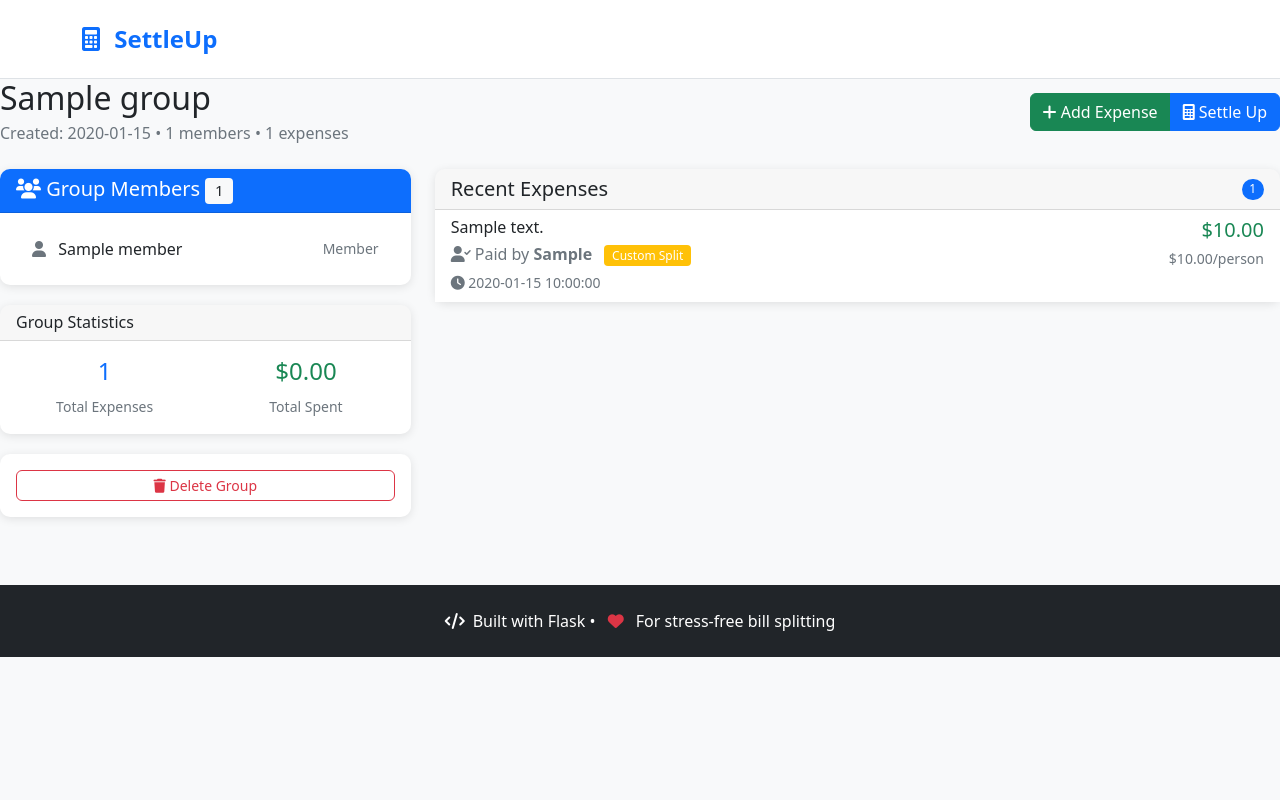
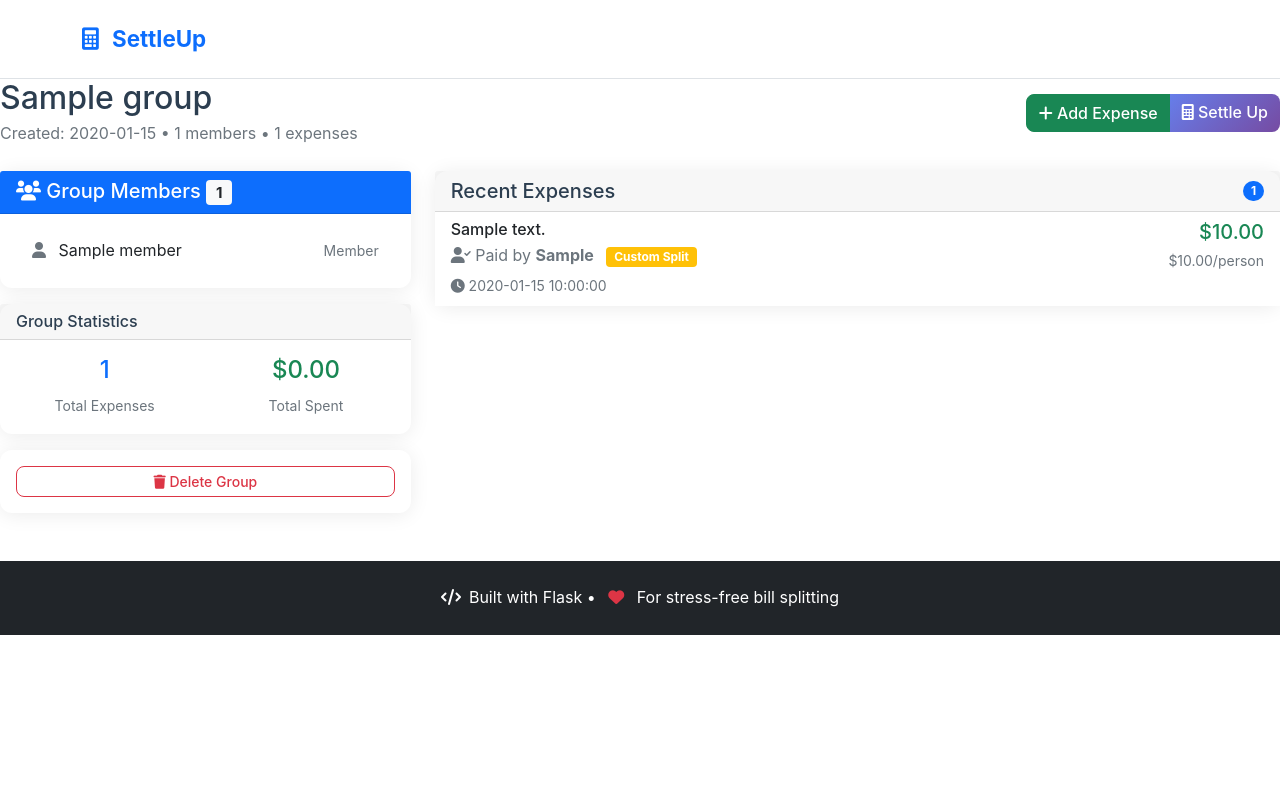
Before and after one commit to Premnat30/settle_up, a Flask app: template templates/group_detail.html in a window 1280 px wide. Run offline with Flask 3, Linux system fonts and the light colour scheme; the template is opened without the code that fills it: most values are stand-ins (such as "Sample title", 1, 10 or a date in 2020).

Commit message:
Update style.css

```diff
--- a/static/style.css
+++ b/static/style.css
@@ -1,61 +1,115 @@
-body {
-    background-color: #f8f9fa;
-    min-height: 100vh;
-    display: flex;
-    flex-direction: column;
+/* Global Styles */
+:root {
+    --primary-gradient: linear-gradient(135deg, #667eea 0%, #764ba2 100%);
+    --secondary-color: #f8f9fa;
+    --text-primary: #2c3e50;
+    --text-secondary: #6c757d;
+    --border-color: #e9ecef;
 }
 
-.navbar-brand {
-    font-weight: bold;
-    font-size: 1.5rem;
+body {
+    background-color: #ffffff;
+    font-family: -apple-system, BlinkMacSystemFont, 'Segoe UI', Roboto, Oxygen, Ubuntu, Cantarell, sans-serif;
+    line-height: 1.6;
+    color: var(--text-primary);
 }
 
-.card {
-    box-shadow: 0 2px 10px rgba(0,0,0,0.1);
-    border: none;
-    margin-bottom: 20px;
-    border-radius: 10px;
+/* Smooth transitions */
+* {
+    transition: all 0.2s ease;
 }
 
-.card-header {
-    border-radius: 10px 10px 0 0 !important;
+/* Custom scrollbar */
+::-webkit-scrollbar {
+    width: 6px;
 }
 
-.list-group-item {
-    border: 1px solid #dee2e6;
-    transition: background-color 0.2s;
+::-webkit-scrollbar-track {
+    background: #f1f1f1;
 }
 
-.list-group-item:hover {
-    background-color: #f8f9fa;
+::-webkit-scrollbar-thumb {
+    background: var(--primary-gradient);
+    border-radius: 3px;
 }
 
-.btn {
-    border-radius: 6px;
-    font-weight: 500;
+::-webkit-scrollbar-thumb:hover {
+    background: #5a6fd8;
 }
 
+/* Enhanced form controls */
+.form-control:focus {
+    border-color: #667eea;
+    box-shadow: 0 0 0 0.2rem rgba(102, 126, 234, 0.25);
+}
+
+/* Button enhancements */
+.btn {
+    border-radius: 8px;
+    font-weight: 500;
+    transition: all 0.3s ease;
+}
+
+.btn-primary {
+    background: var(--primary-gradient);
+    border: none;
+}
+
+.btn-primary:hover {
+    transform: translateY(-1px);
+    box-shadow: 0 4px 15px rgba(102, 126, 234, 0.3);
+}
+
+/* Card enhancements */
+.card {
+    border: none;
+    border-radius: 12px;
+    box-shadow: 0 2px 20px rgba(0,0,0,0.08);
+    transition: all 0.3s ease;
+}
+
+.card:hover {
+    box-shadow: 0 5px 25px rgba(0,0,0,0.12);
+    transform: translateY(-2px);
+}
+
+/* Navigation */
+.navbar-brand {
+    font-weight: 700;
+    font-size: 1.4rem;
+}
+
+/* Alert enhancements */
 .alert {
     border: none;
     border-radius: 8px;
 }
 
-.badge {
-    font-weight: 500;
+/* Utility classes */
+.gradient-text {
+    background: var(--primary-gradient);
+    -webkit-background-clip: text;
+    -webkit-text-fill-color: transparent;
 }
 
-footer {
-    margin-top: auto;
+.shadow-soft {
+    box-shadow: 0 2px 15px rgba(0,0,0,0.08) !important;
 }
 
-/* Custom colors */
-.text-success { color: #198754 !important; }
-.text-danger { color: #dc3545 !important; }
-.bg-primary { background-color: #0d6efd !important; }
+/* Loading animation */
+@keyframes fadeIn {
+    from {
+        opacity: 0;
+        transform: translateY(20px);
+    }
+    to {
+        opacity: 1;
+        transform: translateY(0);
+    }
+}
 
-/* Expense items */
-.expense-item {
-    border-left: 4px solid #0d6efd;
+.fade-in {
+    animation: fadeIn 0.6s ease;
 }
 
 /* Responsive improvements */
@@ -65,7 +119,11 @@ footer {
         padding-right: 15px;
     }
 
-    .btn-group .btn {
-        margin-bottom: 5px;
+    .display-4 {
+        font-size: 2rem;
+    }
+
+    .lead {
+        font-size: 1.1rem;
     }
 }
```
